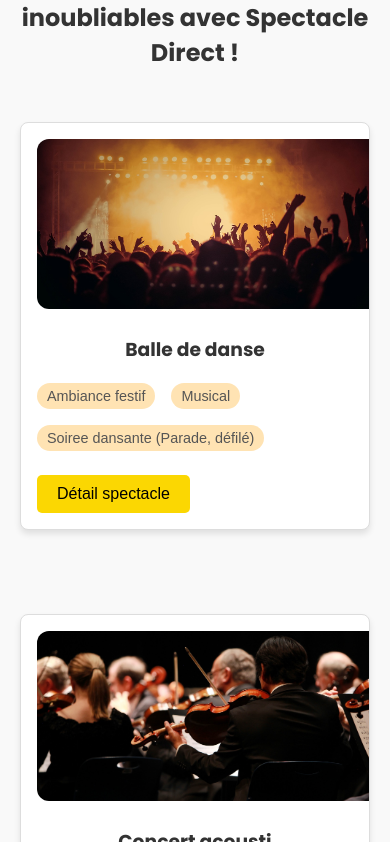
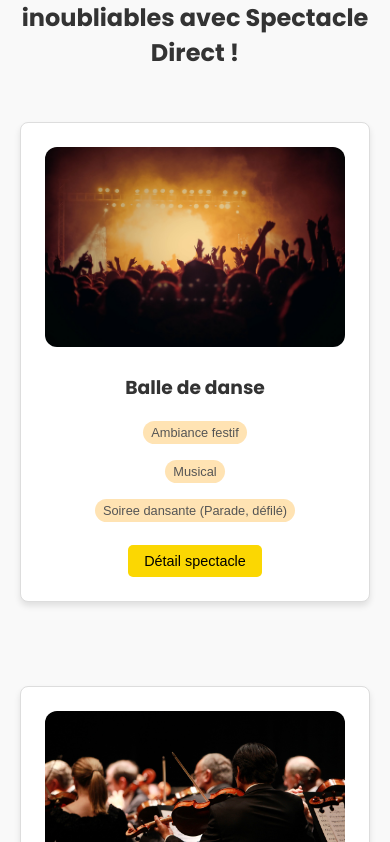
Before and after one commit to urngniaba/evenements-salle-spectacle, a Next.js app: page / in a window 390 px wide. Shown: the part 2222-3064 px from the top of the page. Built offline with nearby package versions, Linux system fonts and the light colour scheme.

Commit message:
Gestion responsive des Cards

```diff
--- a/components/Card.module.css
+++ b/components/Card.module.css
@@ -3,11 +3,16 @@
     border: 1px solid #ddd;
     border-radius: 8px;
     box-shadow: 0 4px 6px rgba(0, 0, 0, 0.1);
-    width: 390px;
+    width: 100%;
+    /* Pour occuper toute la largeur disponible */
+    max-width: 390px;
+    /* Limite la taille maximale */
     text-align: center;
     padding: 1em;
     overflow: hidden;
-    margin: 2em 0;
+    margin: 2em auto;
+    /* Centre la carte */
+    box-sizing: border-box;
 }
 
 .card:hover {
@@ -18,7 +23,8 @@
     display: flex;
     flex-wrap: wrap;
     gap: 1em;
-    /* margin: 0.5em 0; */
+    justify-content: center;
+    /* Aligne les éléments au centre */
 }
 
 .card span {
@@ -40,18 +46,79 @@
     font-size: 1rem;
     margin-top: 0.5em;
 }
+
 .card_image {
-    width: 350px;
+    width: 100%;
+    /* Pour être responsive */
+    max-width: 350px;
+    /* Limite la largeur de l'image */
     height: 170px;
     object-fit: cover;
     border-radius: 12px;
     margin-bottom: 0.2em;
 }
 
-.card Link {
+.link {
     text-decoration: none;
 }
 
-.link{
-    text-decoration: none;
+/* Media Queries pour les petits écrans */
+@media (max-width: 600px) {
+    .card {
+        width: 100%;
+        /* La carte prend toute la largeur disponible sur les petits écrans */
+        padding: 1.5em;
+        /* Un peu plus de padding pour les petits écrans */
+    }
+
+    .card_image {
+        max-width: 100%;
+        /* L'image occupe toute la largeur */
+        height: auto;
+        /* Laisser l'image s'adapter en hauteur */
+    }
+
+    .card div {
+        flex-direction: column;
+        /* Les éléments sont empilés sur les petits écrans */
+        align-items: center;
+        /* Aligner les éléments au centre */
+    }
+
+    .card span {
+        font-size: 0.8rem;
+        /* Réduit légèrement la taille du texte */
+        padding: 4px 8px;
+    }
+
+    .card button {
+        font-size: 0.9rem;
+        /* Taille de texte plus petite pour les petits écrans */
+        padding: 8px 16px;
+    }
 }
+
+/* Media Queries pour les grands écrans */
+@media (min-width: 1200px) {
+    .card {
+        width: 400px;
+        /* Augmente la largeur de la carte sur grands écrans */
+    }
+
+    .card_image {
+        width: 100%;
+        height: 200px;
+        /* Augmente la hauteur de l'image sur grands écrans */
+    }
+
+    .card span {
+        font-size: 1rem;
+        /* Taille de texte plus grande */
+    }
+
+    .card button {
+        font-size: 1.1rem;
+        /* Taille du texte pour le bouton plus grande */
+        padding: 12px 24px;
+    }
+}
```
